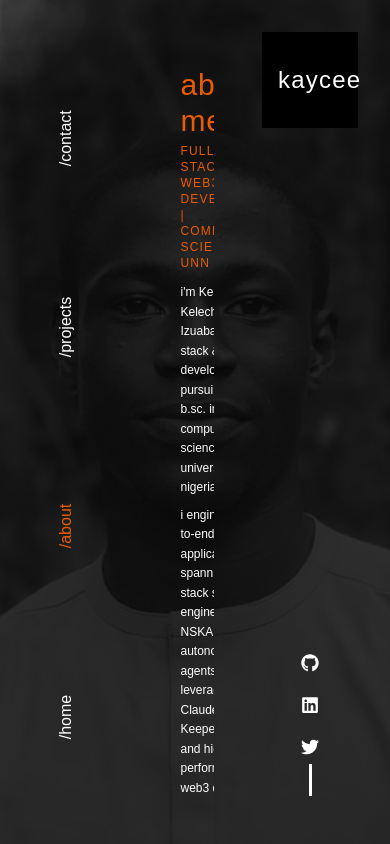
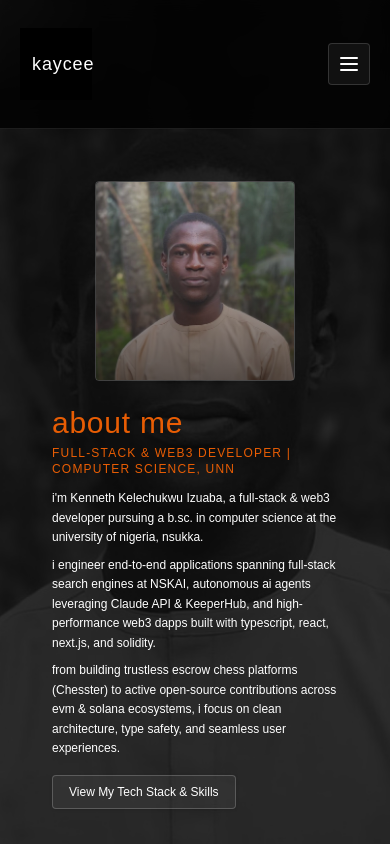
Before and after one commit to Kaycee276/Kelechukwu-Izuaba, a Next.js app: page /about in a window 390 px wide. Built offline with nearby package versions, Linux system fonts and the light colour scheme; a web font is replaced by a local one.

Commit message:
feat: implement full mobile, tablet, and desktop responsive layout with mobile navigation drawer

```diff
--- a/src/app/about/page.tsx
+++ b/src/app/about/page.tsx
@@ -62,18 +62,18 @@ export default function AboutPage() {
       variants={staggerContainer()}
       initial="hidden"
       animate="show"
-      className="h-full w-full flex items-center justify-center overflow-hidden px-4 sm:px-6 relative"
+      className="w-full min-h-full md:h-full flex items-center justify-center px-4 sm:px-6 relative py-6 md:py-0 md:overflow-hidden"
     >
       {/* Toolbox Modal */}
       {isToolboxOpen && <Toolbox tools={tools} toggleToolbox={toggleToolbox} />}
 
-      <div className="max-w-4xl w-full grid md:grid-cols-2 gap-6 lg:gap-8 items-center max-h-[85vh] p-4 sm:p-6 rounded-sm">
-        {/* Left Column - Image */}
+      <div className="max-w-4xl w-full grid grid-cols-1 md:grid-cols-2 gap-6 lg:gap-8 items-center md:max-h-[85vh] p-4 sm:p-6 rounded-sm">
+        {/* Profile Image (Visible on mobile as compact avatar, full on desktop) */}
         <motion.div
           variants={fadeIn("right", "spring", 0.2, 1)}
-          className="hidden md:flex justify-center"
+          className="flex justify-center"
         >
-          <div className="relative aspect-square w-full max-w-[300px] lg:max-w-[340px] overflow-hidden rounded-sm border border-white/20 shadow-md">
+          <div className="relative aspect-square w-full max-w-[200px] sm:max-w-[260px] md:max-w-[300px] lg:max-w-[340px] overflow-hidden rounded-sm border border-white/20 shadow-md">
             <motion.img
               src="/image-1.jpeg"
               alt="Kenneth Kelechukwu Izuaba"
@@ -84,7 +84,7 @@ export default function AboutPage() {
           </div>
         </motion.div>
 
-        {/* Right Column - Content derived directly from CV */}
+        {/* Content derived directly from CV */}
         <motion.div
           variants={staggerContainer(0.1, 0.2)}
           className="flex flex-col justify-center gap-3"
--- a/src/components/ClientLayoutWrapper.tsx
+++ b/src/components/ClientLayoutWrapper.tsx
@@ -1,11 +1,12 @@
 "use client";
 
 import { useState, useEffect } from "react";
-import { motion } from "framer-motion";
+import { motion, AnimatePresence } from "framer-motion";
 import Logo from "./Logo";
 import Socials from "./Socials";
 import Link from "next/link";
 import { usePathname } from "next/navigation";
+import { Menu, X } from "lucide-react";
 
 const navItems = [
 	{ path: "/contact", name: "/contact" },
@@ -16,6 +17,7 @@ const navItems = [
 
 export default function ClientLayoutWrapper({ children }: { children: React.ReactNode }) {
 	const [mousePosition, setMousePosition] = useState({ x: 0, y: 0 });
+	const [mobileMenuOpen, setMobileMenuOpen] = useState(false);
 	const pathname = usePathname();
 
 	useEffect(() => {
@@ -27,6 +29,11 @@ export default function ClientLayoutWrapper({ children }: { children: React.Reac
 		return () => window.removeEventListener("mousemove", handleMouseMove);
 	}, []);
 
+	// Close mobile menu automatically on route change
+	useEffect(() => {
+		setMobileMenuOpen(false);
+	}, [pathname]);
+
 	const isActive = (path: string) => {
 		if (path === "/" && pathname === "/") return true;
 		if (path !== "/" && pathname?.startsWith(path)) return true;
@@ -34,7 +41,7 @@ export default function ClientLayoutWrapper({ children }: { children: React.Reac
 	};
 
 	return (
-		<section className="relative h-screen w-full overflow-hidden bg-black text-white">
+		<section className="relative h-screen w-full overflow-hidden bg-black text-white flex flex-col">
 			{/* Background Image */}
 			<img
 				src="/image-1.jpeg"
@@ -53,10 +60,54 @@ export default function ClientLayoutWrapper({ children }: { children: React.Reac
 				<div className="w-full h-full backdrop-blur-md bg-black/75" />
 			</div>
 
-			{/* Foreground content with enhanced padding */}
-			<div className="relative z-20 h-full flex justify-between p-6 sm:p-8 lg:p-10 gap-6">
-				{/* Navigation */}
-				<nav className="flex items-center z-30 px-2 sm:px-4">
+			{/* Mobile Top Navigation Bar (Visible on mobile/tablet < md) */}
+			<div className="relative z-40 md:hidden flex items-center justify-between px-5 py-4 border-b border-white/10 bg-black/80 backdrop-blur-md">
+				<div className="scale-75 origin-left">
+					<Logo />
+				</div>
+				<button
+					onClick={() => setMobileMenuOpen(!mobileMenuOpen)}
+					aria-label="Toggle mobile menu"
+					className="p-2 text-white hover:text-[#e85d04] bg-white/5 border border-white/15 rounded-sm transition-colors cursor-pointer"
+				>
+					{mobileMenuOpen ? <X className="w-6 h-6" /> : <Menu className="w-6 h-6" />}
+				</button>
+			</div>
+
+			{/* Mobile Slide-over Drawer */}
+			<AnimatePresence>
+				{mobileMenuOpen && (
+					<motion.div
+						initial={{ opacity: 0, y: -20 }}
+						animate={{ opacity: 1, y: 0 }}
+						exit={{ opacity: 0, y: -20 }}
+						className="fixed inset-0 z-30 pt-20 px-6 pb-8 bg-black/95 backdrop-blur-xl flex flex-col justify-between md:hidden"
+					>
+						<nav className="flex flex-col gap-6 py-6">
+							{navItems.map((item) => (
+								<Link
+									key={item.path}
+									href={item.path}
+									className={`text-2xl font-bold transition-colors ${
+										isActive(item.path) ? "text-[#e85d04]" : "text-white hover:text-[#e85d04]"
+									}`}
+								>
+									{item.name}
+								</Link>
+							))}
+						</nav>
+
+						<div className="pt-6 border-t border-white/10 flex justify-around items-center">
+							<Socials />
+						</div>
+					</motion.div>
+				)}
+			</AnimatePresence>
+
+			{/* Main Layout Container */}
+			<div className="relative z-20 flex-1 flex flex-col md:flex-row justify-between p-3 sm:p-6 lg:p-8 gap-4 lg:gap-6 overflow-hidden">
+				{/* Desktop Navigation (Left Sidebar) */}
+				<nav className="hidden md:flex items-center z-30 px-2 sm:px-4">
 					<ul className="flex flex-col h-full justify-around py-4">
 						{navItems.map((item, index) => (
 							<motion.li
@@ -89,17 +140,17 @@ export default function ClientLayoutWrapper({ children }: { children: React.Reac
 					</ul>
 				</nav>
 
-				{/* Main page content area with generous padding */}
+				{/* Main page content area (Full width on mobile, flexible on desktop) */}
 				<motion.main
-					className="flex-1 overflow-y-auto px-4 md:px-8 pt-0 pb-6 custom-scroll z-20"
+					className="flex-1 w-full overflow-y-auto px-2 sm:px-4 md:px-6 lg:px-8 pt-0 pb-6 custom-scroll z-20"
 					initial={{ opacity: 0 }}
 					animate={{ opacity: 1, transition: { delay: 0.2 } }}
 				>
 					{children}
 				</motion.main>
 
-				{/* Sidebar Logo & Socials */}
-				<aside className="flex flex-col justify-between z-30 p-2 sm:p-4">
+				{/* Desktop Sidebar (Right Logo & Socials) */}
+				<aside className="hidden md:flex flex-col justify-between z-30 p-2 sm:p-4">
 					<motion.div
 						className="self-end"
 						initial={{ opacity: 0, y: -20 }}
--- a/src/components/Socials.tsx
+++ b/src/components/Socials.tsx
@@ -11,35 +11,38 @@ const socials: SocialLink[] = [
 	{
 		name: "GitHub",
 		url: "https://github.com/Kaycee276",
-		icon: <FaGithub className="text-lg sm:text-xl md:text-2xl" />,
+		icon: <FaGithub className="text-xl sm:text-2xl" />,
 	},
 	{
 		name: "LinkedIn",
 		url: "https://www.linkedin.com/in/kenneth-kelechukwu-izuaba-245658294/",
-		icon: <FaLinkedin className="text-lg sm:text-xl md:text-2xl" />,
+		icon: <FaLinkedin className="text-xl sm:text-2xl" />,
 	},
 	{
 		name: "Twitter",
 		url: "https://x.com/kc_deblocksmith",
-		icon: <FaTwitter className="text-lg sm:text-xl md:text-2xl" />,
+		icon: <FaTwitter className="text-xl sm:text-2xl" />,
 	},
 ];
 
-const Socials = () => {
+export default function Socials({ horizontal = false }: { horizontal?: boolean }) {
 	return (
-		<div className="flex flex-col items-center gap-2 p-4">
-			<ul className="flex flex-col gap-6">
+		<div className={`flex items-center gap-4 ${horizontal ? "flex-row" : "flex-col p-4"}`}>
+			<ul className={`flex ${horizontal ? "flex-row gap-6" : "flex-col gap-6"}`}>
 				{socials.map((social) => (
 					<li key={social.name}>
-						<a href={social.url} target="_blank" rel="noopener noreferrer">
+						<a
+							href={social.url}
+							target="_blank"
+							rel="noopener noreferrer"
+							className="text-white hover:text-[#e85d04] transition-colors"
+						>
 							{social.icon}
 						</a>
 					</li>
 				))}
 			</ul>
-			<div className={`w-[3px] h-8 bg-white`}></div>
+			{!horizontal && <div className="w-[3px] h-8 bg-white/70"></div>}
 		</div>
 	);
-};
-
-export default Socials;
+}
```
